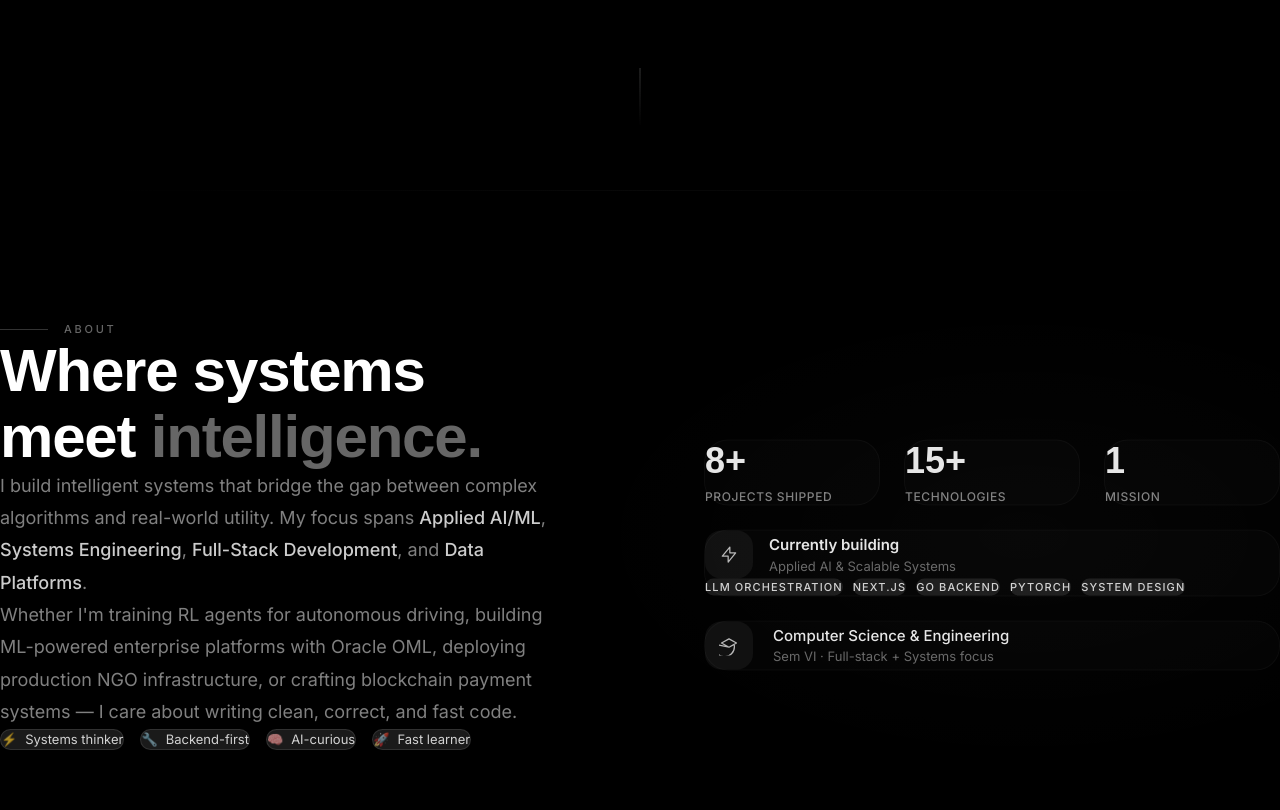
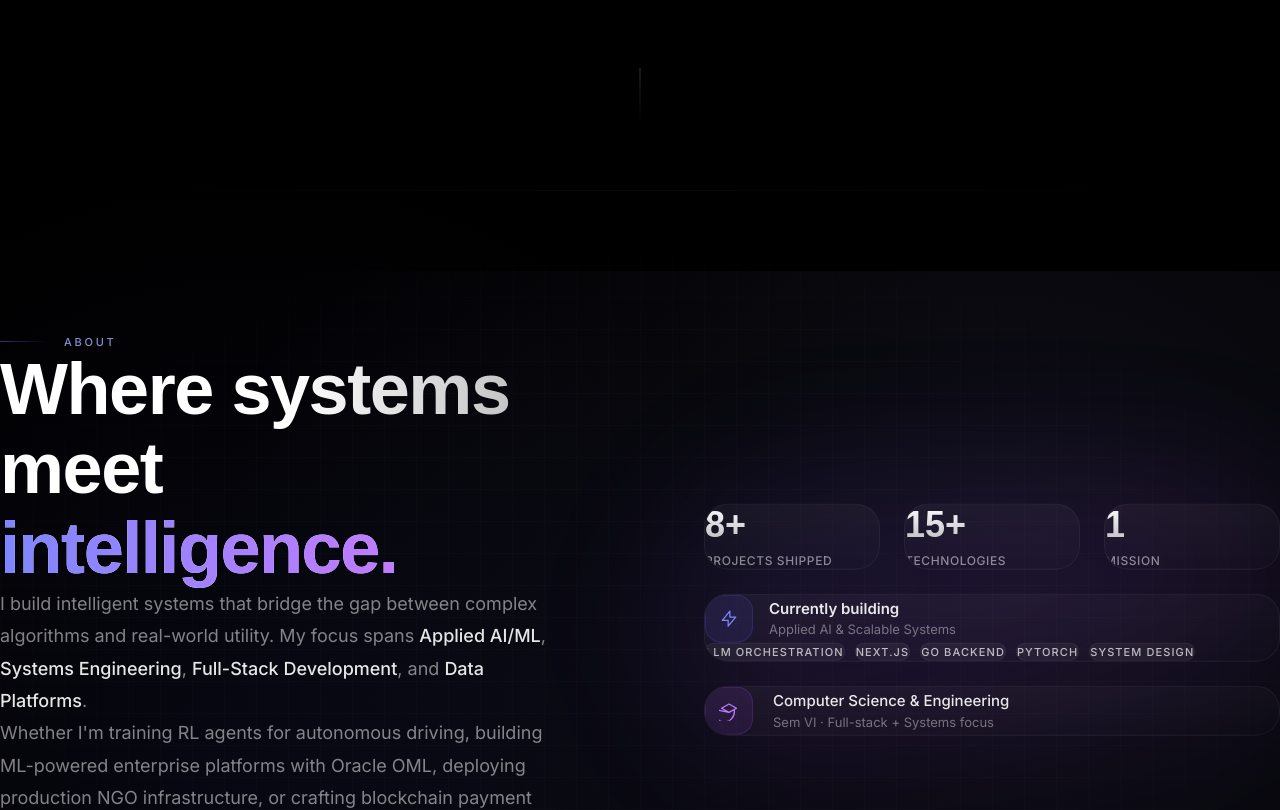
Before and after one commit to Likhit140305/Portfolio, a Next.js app: page / in a window 1280 px wide. Shown: the part 620-1430 px from the top of the page. Built offline with nearby package versions, Linux system fonts and the light colour scheme; a web font is replaced by a local one.

Commit message:
Enhance About component aesthetics and animations

```diff
--- a/src/components/About.tsx
+++ b/src/components/About.tsx
@@ -38,17 +38,27 @@ export default function About() {
   const parallaxY = useTransform(scrollYProgress, [0, 1], [-40, 40]);
 
   return (
-    <section id="about" ref={sectionRef} className="py-[120px] md:py-[180px] px-6 md:px-16 lg:px-24 relative overflow-hidden">
-      {/* Subtle background accent */}
-      <div
+    <section id="about" ref={sectionRef} className="min-h-screen w-full flex items-center justify-center py-24 md:py-32 px-6 md:px-16 lg:px-24 relative overflow-hidden">
+      {/* Dynamic background accents with parallax */}
+      <motion.div
         className="absolute inset-0 pointer-events-none"
         style={{
-          background:
-            "radial-gradient(ellipse 50% 50% at 80% 50%, rgba(255,255,255,0.02) 0%, transparent 70%)",
+          background: "radial-gradient(circle 800px at 80% 40%, rgba(120, 119, 198, 0.12), transparent)",
+          y: useTransform(scrollYProgress, [0, 1], [-150, 150]),
+        }}
+      />
+      <motion.div
+        className="absolute inset-0 pointer-events-none"
+        style={{
+          background: "radial-gradient(circle 600px at 20% 80%, rgba(99, 102, 241, 0.08), transparent)",
+          y: useTransform(scrollYProgress, [0, 1], [150, -150]),
         }}
       />
 
-      <div className="max-w-7xl mx-auto" ref={ref}>
+      {/* Premium Grid Pattern Overlay */}
+      <div className="absolute inset-0 pointer-events-none bg-[linear-gradient(to_right,#ffffff05_1px,transparent_1px),linear-gradient(to_bottom,#ffffff05_1px,transparent_1px)] bg-[size:32px_32px] [mask-image:radial-gradient(ellipse_60%_50%_at_50%_50%,#000_70%,transparent_100%)] opacity-70" />
+
+      <div className="max-w-7xl mx-auto w-full relative z-10" ref={ref}>
         <div className="grid grid-cols-1 lg:grid-cols-2 gap-20 lg:gap-32 items-center">
           {/* Left — text content */}
           <div>
@@ -59,8 +69,8 @@ export default function About() {
               variants={fadeUp}
               className="flex items-center gap-4 mb-10"
             >
-              <div className="w-12 h-px bg-white/20" />
-              <span className="text-[11px] tracking-[0.25em] text-white/40 uppercase font-medium">
+              <div className="w-12 h-px bg-gradient-to-r from-indigo-500/50 to-transparent" />
+              <span className="text-[11px] tracking-[0.25em] text-indigo-300/80 uppercase font-medium">
                 About
               </span>
             </motion.div>
@@ -70,11 +80,11 @@ export default function About() {
               initial="hidden"
               animate={inView ? "visible" : "hidden"}
               variants={fadeUp}
-              className="font-clash text-4xl md:text-5xl lg:text-6xl font-semibold text-white leading-[1.1] mb-10 tracking-[-0.02em]"
+              className="font-clash text-4xl md:text-5xl lg:text-6xl xl:text-7xl font-semibold text-transparent bg-clip-text bg-gradient-to-r from-white via-white to-white/70 leading-[1.1] mb-10 tracking-[-0.02em]"
             >
               Where systems
               <br />
-              meet <span className="text-white/40">intelligence.</span>
+              meet <span className="text-transparent bg-clip-text bg-gradient-to-r from-indigo-400 to-purple-400">intelligence.</span>
             </motion.h2>
 
             <motion.div
@@ -85,7 +95,7 @@ export default function About() {
               className="space-y-8 text-white/50 text-lg leading-[1.8] max-w-[580px]"
             >
               <p>
-                I build intelligent systems that bridge the gap between complex algorithms and real-world utility. My focus spans <strong className="text-white/80 font-medium">Applied AI/ML</strong>, <strong className="text-white/80 font-medium">Systems Engineering</strong>, <strong className="text-white/80 font-medium">Full-Stack Development</strong>, and <strong className="text-white/80 font-medium">Data Platforms</strong>.
+                I build intelligent systems that bridge the gap between complex algorithms and real-world utility. My focus spans <strong className="text-white/90 font-medium">Applied AI/ML</strong>, <strong className="text-white/90 font-medium">Systems Engineering</strong>, <strong className="text-white/90 font-medium">Full-Stack Development</strong>, and <strong className="text-white/90 font-medium">Data Platforms</strong>.
               </p>
               <p>
                 Whether I&apos;m training RL agents for autonomous driving, building ML-powered enterprise platforms with Oracle OML, deploying production NGO infrastructure, or crafting blockchain payment systems — I care about writing clean, correct, and fast code.
@@ -103,9 +113,9 @@ export default function About() {
               {highlights.map((h) => (
                 <span
                   key={h.label}
-                  className="flex items-center gap-2 text-[13px] px-5 py-2.5 rounded-full text-white/80 bg-white/10 border border-white/10 hover:bg-white/20 hover:text-white transition-all duration-300"
+                  className="flex items-center gap-2 text-[13px] px-5 py-2.5 rounded-full text-white/80 bg-white/5 border border-white/10 hover:bg-white/10 hover:border-indigo-500/30 hover:shadow-[0_0_20px_rgba(99,102,241,0.15)] transition-all duration-300 cursor-default"
                 >
-                  <span className="opacity-80">{h.icon}</span>
+                  <span className="opacity-90">{h.icon}</span>
                   {h.label}
                 </span>
               ))}
@@ -113,14 +123,17 @@ export default function About() {
           </div>
 
           {/* Right — stats + card */}
-          <motion.div style={{ y: parallaxY }} className="flex flex-col gap-6">
+          <motion.div style={{ y: parallaxY }} className="flex flex-col gap-6 relative">
+            {/* Ambient glow behind cards */}
+            <div className="absolute -inset-10 bg-gradient-to-br from-indigo-500/10 via-purple-500/10 to-transparent blur-3xl -z-10 rounded-full" />
+
             {/* Stats row */}
             <motion.div
               initial="hidden"
               animate={inView ? "visible" : "hidden"}
               variants={{
                 hidden: {},
-                visible: { transition: { staggerChildren: 0.1, delayChildren: 0.3 } },
+                visible: { transition: { staggerChildren: 0.15, delayChildren: 0.4 } },
               }}
               className="grid grid-cols-2 md:grid-cols-3 gap-6"
             >
@@ -128,18 +141,20 @@ export default function About() {
                 <motion.div
                   key={s.label}
                   variants={{
-                    hidden: { opacity: 0, y: 20 },
-                    visible: { opacity: 1, y: 0, transition: { duration: 0.6, ease: [0.16, 1, 0.3, 1] } },
+                    hidden: { opacity: 0, y: 30, scale: 0.95 },
+                    visible: { opacity: 1, y: 0, scale: 1, transition: { duration: 0.7, ease: [0.16, 1, 0.3, 1] } },
                   }}
-                  className="p-8 rounded-3xl bg-white/[0.015] border border-white/[0.03] flex flex-col gap-2 hover:bg-white/[0.03] transition-colors duration-300"
+                  whileHover={{ y: -5, scale: 1.02, transition: { duration: 0.2 } }}
+                  className="p-8 rounded-3xl bg-gradient-to-b from-white/[0.04] to-white/[0.01] border border-white/[0.05] flex flex-col gap-2 hover:border-white/[0.1] hover:shadow-[0_0_30px_rgba(120,119,198,0.1)] transition-all duration-300 relative overflow-hidden group cursor-default"
                 >
+                  <div className="absolute inset-0 bg-gradient-to-br from-indigo-500/5 to-purple-500/5 opacity-0 group-hover:opacity-100 transition-opacity duration-500" />
                   <span
-                    className="font-clash text-4xl font-semibold text-white/90"
+                    className="font-clash text-4xl font-semibold text-transparent bg-clip-text bg-gradient-to-b from-white to-white/70 relative z-10"
                     style={{ fontVariantNumeric: "tabular-nums" }}
                   >
                     {s.value}
                   </span>
-                  <span className="text-xs font-medium text-white/50 uppercase tracking-wider">{s.label}</span>
+                  <span className="text-xs font-medium text-white/50 uppercase tracking-wider relative z-10">{s.label}</span>
                 </motion.div>
               ))}
             </motion.div>
@@ -150,16 +165,15 @@ export default function About() {
               initial="hidden"
               animate={inView ? "visible" : "hidden"}
               variants={fadeUp}
-              className="p-8 rounded-3xl bg-white/[0.015] border border-white/[0.03] hover:bg-white/[0.03] transition-colors duration-300"
+              whileHover={{ scale: 1.01, transition: { duration: 0.2 } }}
+              className="p-8 rounded-3xl bg-gradient-to-br from-white/[0.04] to-white/[0.01] border border-white/[0.05] hover:border-indigo-500/20 hover:bg-white/[0.03] hover:shadow-[0_0_40px_rgba(99,102,241,0.08)] transition-all duration-300 relative overflow-hidden group"
               style={{ animationDelay: "0.5s" }}
             >
-              <div className="flex items-center gap-4 mb-6">
-                <div
-                  className="w-12 h-12 rounded-2xl flex items-center justify-center flex-shrink-0 bg-white/5"
-                >
-                  <svg className="w-5 h-5 text-white/70" fill="none" stroke="currentColor" viewBox="0 0 24 24">
-                    <path strokeLinecap="round" strokeLinejoin="round" strokeWidth={1.5}
-                      d="M13 10V3L4 14h7v7l9-11h-7z" />
+              <div className="absolute top-0 right-0 p-32 bg-indigo-500/10 blur-3xl rounded-full opacity-0 group-hover:opacity-100 transition-opacity duration-700 pointer-events-none" />
+              <div className="flex items-center gap-4 mb-6 relative z-10">
+                <div className="w-12 h-12 rounded-2xl flex items-center justify-center flex-shrink-0 bg-indigo-500/10 border border-indigo-500/20 text-indigo-400 group-hover:bg-indigo-500/20 transition-colors duration-300">
+                  <svg className="w-5 h-5" fill="none" stroke="currentColor" viewBox="0 0 24 24">
+                    <path strokeLinecap="round" strokeLinejoin="round" strokeWidth={1.5} d="M13 10V3L4 14h7v7l9-11h-7z" />
                   </svg>
                 </div>
                 <div>
@@ -167,11 +181,11 @@ export default function About() {
                   <p className="text-[13px] text-white/40 mt-0.5">Applied AI & Scalable Systems</p>
                 </div>
               </div>
-              <div className="flex flex-wrap gap-2.5">
+              <div className="flex flex-wrap gap-2.5 relative z-10">
                 {["LLM Orchestration", "Next.js", "Go Backend", "PyTorch", "System Design"].map((t) => (
                   <span
                     key={t}
-                    className="text-[11px] font-medium uppercase tracking-widest px-3 py-1.5 rounded-full text-white/80 bg-white/10"
+                    className="text-[11px] font-medium uppercase tracking-widest px-3 py-1.5 rounded-full text-white/70 bg-white/5 border border-white/5 group-hover:border-white/10 transition-colors duration-300"
                   >
                     {t}
                   </span>
@@ -185,17 +199,16 @@ export default function About() {
               initial="hidden"
               animate={inView ? "visible" : "hidden"}
               variants={fadeUp}
-              className="p-8 rounded-3xl bg-white/[0.015] border border-white/[0.03] flex items-center gap-5 hover:bg-white/[0.03] transition-colors duration-300"
+              whileHover={{ scale: 1.01, transition: { duration: 0.2 } }}
+              className="p-8 rounded-3xl bg-gradient-to-br from-white/[0.04] to-white/[0.01] border border-white/[0.05] flex items-center gap-5 hover:border-purple-500/20 hover:bg-white/[0.03] hover:shadow-[0_0_40px_rgba(147,51,234,0.08)] transition-all duration-300 relative overflow-hidden group"
             >
-              <div
-                className="w-12 h-12 rounded-2xl flex items-center justify-center flex-shrink-0 bg-white/5"
-              >
-                <svg className="w-5 h-5 text-white/70" fill="none" stroke="currentColor" viewBox="0 0 24 24">
-                  <path strokeLinecap="round" strokeLinejoin="round" strokeWidth={1.5}
-                    d="M12 14l9-5-9-5-9 5 9 5z M12 14l6.16-3.42a12.08 12.08 0 01.34 2.76 12 12 0 01-12 12 12 12 0 01-12-12c0-.97.12-1.9.34-2.8L12 14z" />
+              <div className="absolute bottom-0 left-0 p-32 bg-purple-500/10 blur-3xl rounded-full opacity-0 group-hover:opacity-100 transition-opacity duration-700 pointer-events-none" />
+              <div className="w-12 h-12 rounded-2xl flex items-center justify-center flex-shrink-0 bg-purple-500/10 border border-purple-500/20 text-purple-400 group-hover:bg-purple-500/20 transition-colors duration-300 relative z-10">
+                <svg className="w-5 h-5" fill="none" stroke="currentColor" viewBox="0 0 24 24">
+                  <path strokeLinecap="round" strokeLinejoin="round" strokeWidth={1.5} d="M12 14l9-5-9-5-9 5 9 5z M12 14l6.16-3.42a12.08 12.08 0 01.34 2.76 12 12 0 01-12 12 12 12 0 01-12-12c0-.97.12-1.9.34-2.8L12 14z" />
                 </svg>
               </div>
-              <div>
+              <div className="relative z-10">
                 <p className="text-[15px] font-medium text-white/90">Computer Science & Engineering</p>
                 <p className="text-[13px] text-white/40 mt-0.5">Sem VI · Full-stack + Systems focus</p>
               </div>
```
